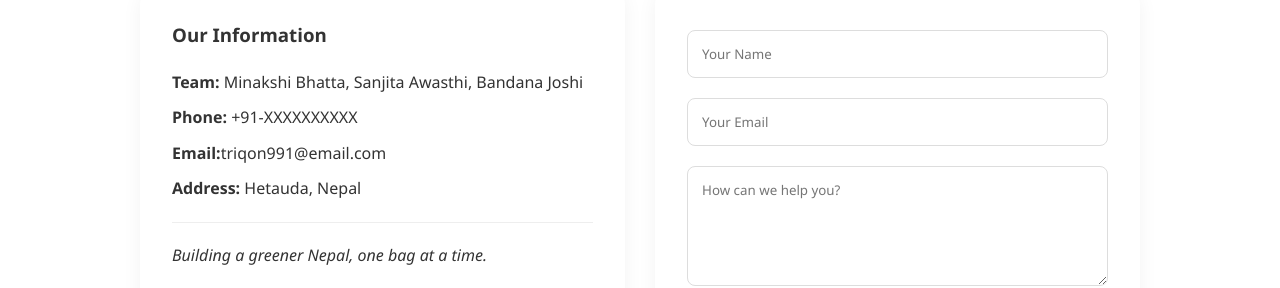
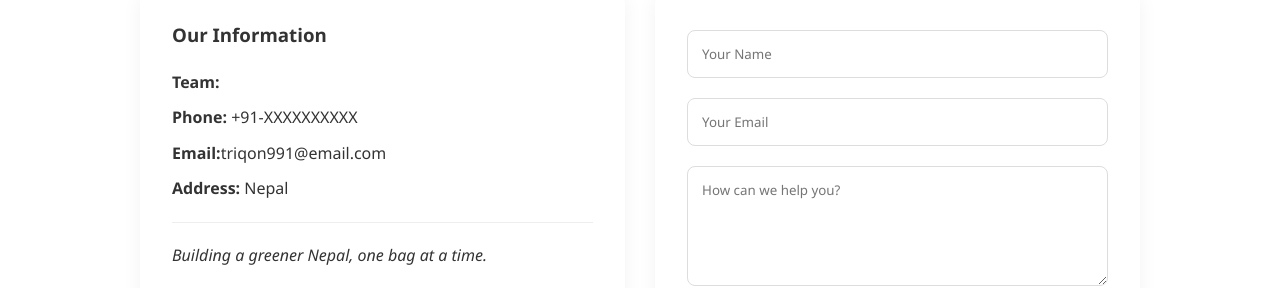
Before and after one commit to Bhimjoshi15/new-green, a plain HTML site: page index.html in a window 1280 px wide. Shown: the part 1931-2219 px from the top of the page. Drawn offline with Linux system fonts and the light colour scheme.

Commit message:
Update index.html

```diff
--- a/index.html
+++ b/index.html
@@ -288,10 +288,10 @@
     <div class="grid" style="max-width: 1000px; margin: 0 auto;">
         <div class="card contact-details">
             <h3 style="margin-bottom: 20px;">Our Information</h3>
-            <p><b>Team:</b> Minakshi Bhatta, Sanjita Awasthi, Bandana Joshi</p>
+            <p><b>Team:</b> </p>
             <p><b>Phone:</b> +91-XXXXXXXXXX</p>
             <p><b>Email:</b>triqon991@email.com</p>
-            <p><b>Address:</b> Hetauda, Nepal</p>
+            <p><b>Address:</b> Nepal</p>
             <div style="margin-top: 20px; padding-top: 20px; border-top: 1px solid #eee;">
                 <p><i>Building a greener Nepal, one bag at a time.</i></p>
             </div>
```
